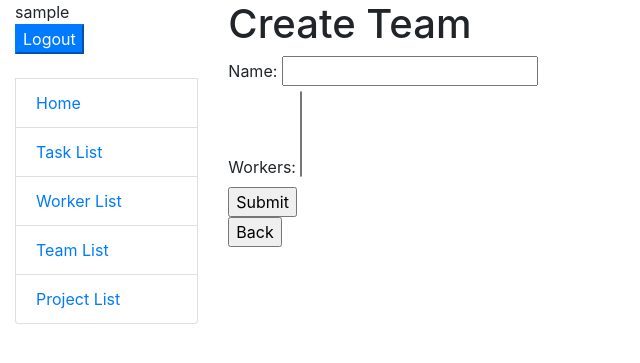
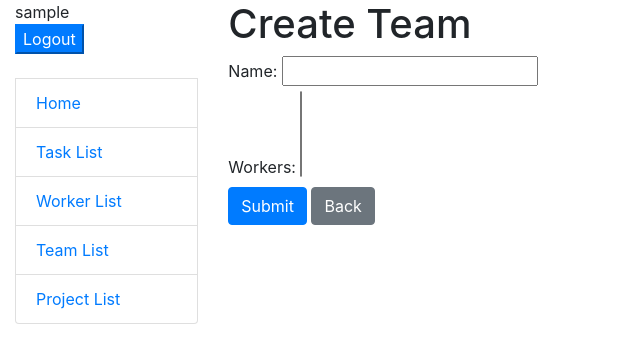
Before and after one commit to Fantom245/IT_job_manager, a Django app: page /teams/create/ in a window 1280 px wide. Shown: the top 363 px of the page, without its empty margins (0-640 px from the left). Run offline with Django 5.2, Linux system fonts and the light colour scheme; the visitor is signed in with stand-in values (Sample User, id 1); data that the repository does not hold is empty; some libraries are stand-ins or nearby versions.

Commit message:
add form with crispy_bootstrap5 and update button for team

```diff
--- a/templates/organization/team_form.html
+++ b/templates/organization/team_form.html
@@ -1,11 +1,14 @@
 {% extends "base.html" %}
+{% load crispy_forms_tags %}
 
 {% block content %}
     <h1>{{ object|yesno:"Update,Create" }} Team</h1>
     <form action="" method="post">
         {% csrf_token %}
         {{ form }}
-        <input type="submit" value="Submit">
+        <div>
+            <input type="submit" value="Submit" class="btn btn-primary">
+            <input type="button" value="Back" class="btn btn-secondary" onclick="history.back()">
+        </div>
     </form>
-    <input type="button" value="Back" onclick="history.back()">
 {% endblock %}
```
